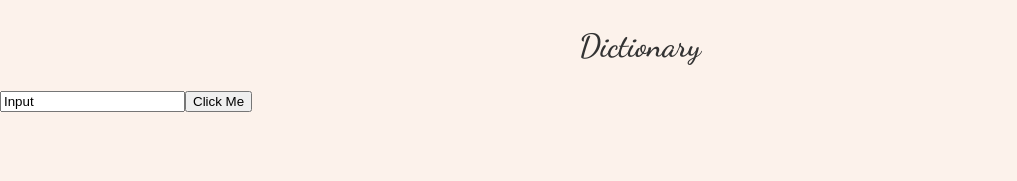
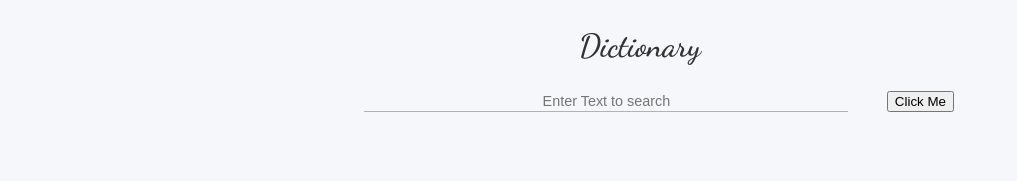
Before and after one commit to notarjunvijayan/dictionary, a React (Create React App) app: page / in a window 1280 px wide. Shown: the top 181 px of the page, without its empty margins (0-1017 px from the left). Built offline with nearby package versions, Linux system fonts and the light colour scheme.

Commit message:
General Bug fixes

```diff
--- a/src/App.jsx
+++ b/src/App.jsx
@@ -8,7 +8,7 @@ import './styles/main.css'
 function App() {
   // Variable Declaration
   const [word, setWord] = useState('Dictionary')
-  const [val, setVal] = useState('Input')
+  const [val, setVal] = useState('')
   var data = []
   const [definition, setDef] = useState('')
   const [dictphonetic,setphon]= useState('')
@@ -35,8 +35,10 @@ function App() {
   return (
     <>
     <Nav />
-    <input type='text' value={val} onChange={textchange}/>
-    <button onClick={search}>Click Me</button>
+    <div className="input">
+      <input type='text' placeholder="Enter Text to search" value={val} onChange={textchange}/>
+      <button onClick={search}>Click Me</button>
+    </div>
     <div className="container">
       <Image id = {word} />
       <Dict  word = {word} phonetic = {dictphonetic} def = {definition}/>
--- a/src/styles/dict.css
+++ b/src/styles/dict.css
@@ -6,7 +6,7 @@
 .dictdata{
     width:94vw;
     height: 30vh;
-    padding: 5vh 3vw 5vh 3vw;
+    padding: 5vh 5vw 5vh 5vw;
     color: var(--dark);
 }
 h2{
--- a/src/styles/main.css
+++ b/src/styles/main.css
@@ -1,6 +1,35 @@
+@import url('https://fonts.googleapis.com/css2?family=Inconsolata:wght@300&display=swap');
+:root{
+    --primary: #F5f7fa;
+    --secondary: #333;
+}
 body{
     margin: 0%;
-    background-color: #FCF2EB;
+    background-color: var(--primary);
+}
+.input{
+    display: flex;
+    justify-content: center;
+    width: 100vw;
+}
+.input input{
+    font-family: 'Arial',sans-serif;
+    color: var(--secondary);
+    background-color: var(--primary);
+    border: 0;
+    border-bottom: 1px solid rgb(181, 177, 177);
+    margin: 0 3vw;
+    text-align: center;
+    width:60vw;
+    font-size: 0.9rem;
+}
+.input input:focus{
+    outline: none;
+    border-bottom: 1px solid var(--secondary);
+    transition : 0.5s;
+}
+.input button{
+    font-family: 'Arial';
 }
 .container{
     display: flex-col;
@@ -12,4 +41,7 @@ body{
         justify-content: center;
         height: 80vh;
     }
+    .input input{
+        max-width: 30rem;
+    }
 }
```
